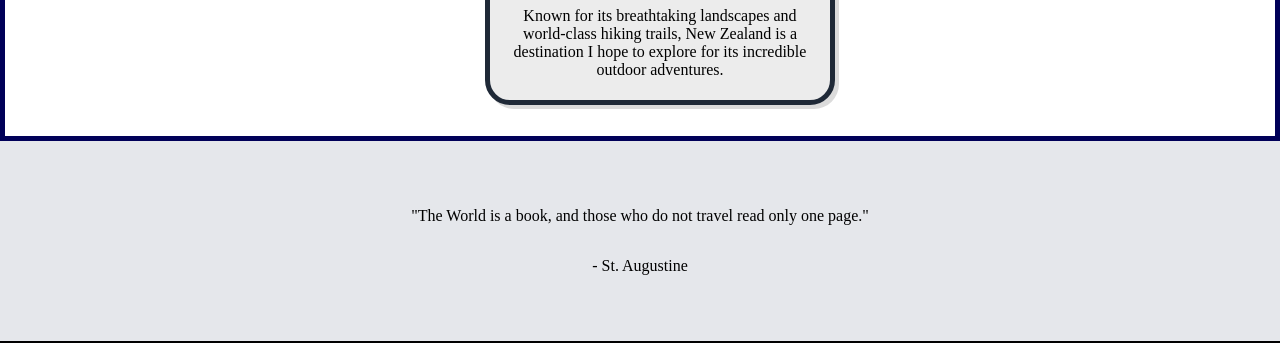
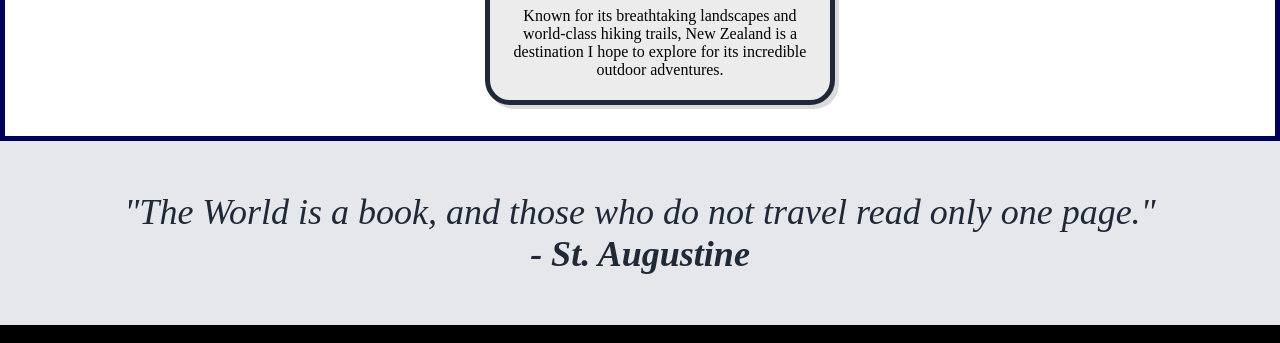
Before and after one commit to Eduardo-PL-XIV/loredo-landing-page, a plain HTML site: page index.html in a window 1280 px wide. Shown: the part 1340-1683 px from the top of the page. Drawn offline with Linux system fonts and the light colour scheme.

Commit message:
Finished quote design and added CTA

```diff
--- a/index.html
+++ b/index.html
@@ -60,5 +60,8 @@
         <p class="main-quote">"The World is a book, and those who do not travel read only one page."</p>
         <p class="author"> - St. Augustine</p>
     </div>
+    <div class="cta"> /* cta = Call to action */
+
+    </div>
 </body>
 </html>
--- a/style.css
+++ b/style.css
@@ -183,3 +183,25 @@ li.city {
   align-items: center;
   padding: 50px;
 }
+
+.main-quote {
+  font-size: 36px;
+  color: #1f2937;
+  font-weight: 300;
+  font-style: italic;
+  margin: 0;
+}
+
+.author {
+  align-self: center ;
+  font-size: 36px;
+  color: #1f2937;
+  font-weight: bolder;
+  font-style: italic;
+  margin: 0;
+
+}
+
+/* ================
+  Call to action
+=================== */
```
